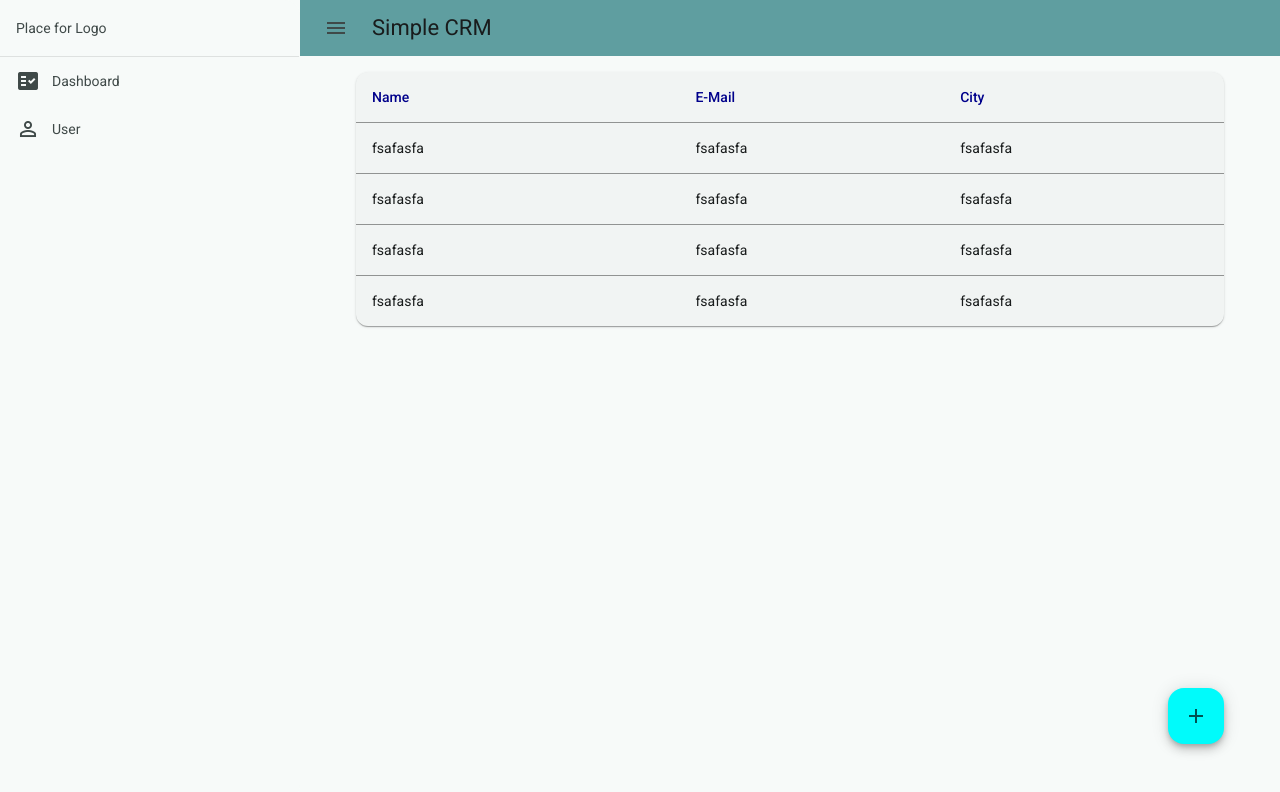
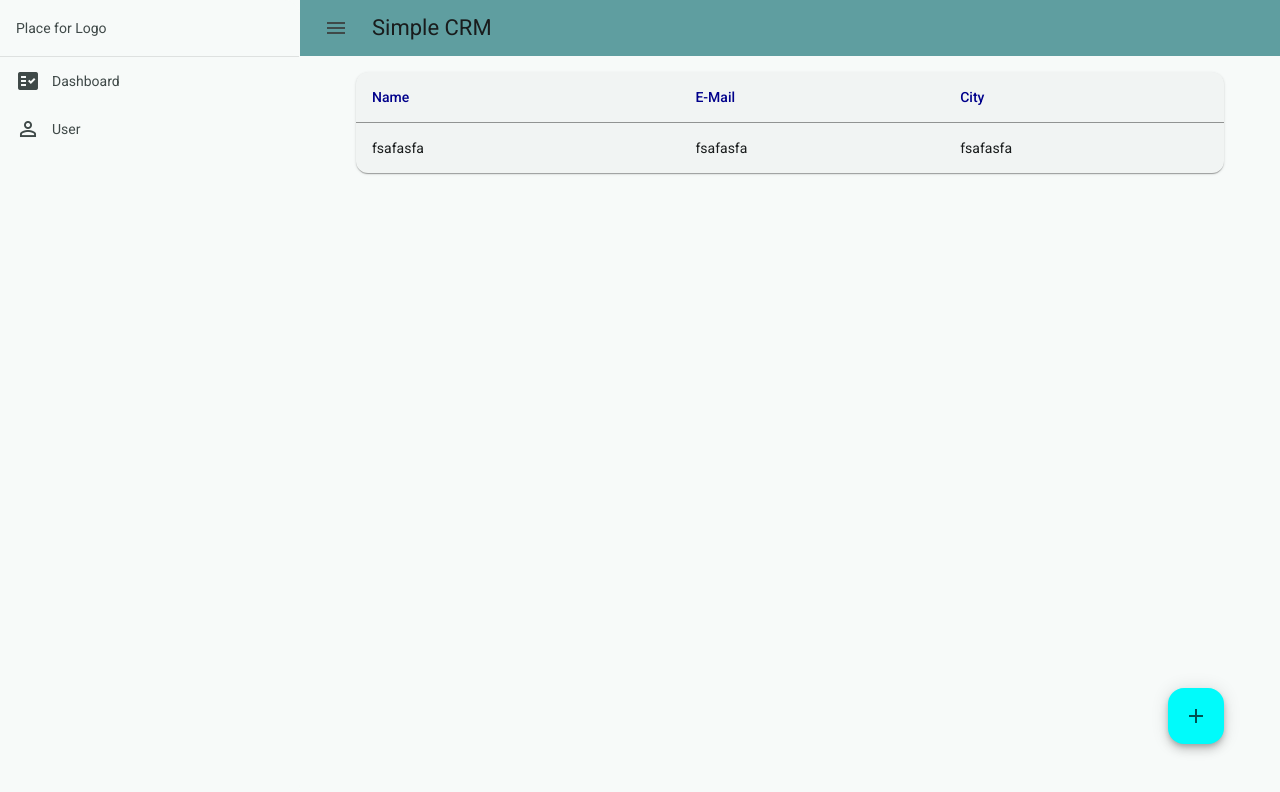
Before and after one commit to AlexanderKiefer77/SimpleCRM, an Angular app: page /user in a window 1280 px wide. Shown: the top 792 px of the page. Built offline with nearby package versions, Linux system fonts and the light colour scheme.

Commit message:
add dialog close function

```diff
--- a/src/app/app.html
+++ b/src/app/app.html
@@ -2,6 +2,7 @@
   <mat-drawer #drawer class="sidenav" [opened]="true" mode="side">
     <div class="logo-container">
       <p>Place for Logo</p>
+      <!-- Logo hier einfügen (z.B. bei logomaker.com erstellen) als img mit class. Entsprechend Größe und so anpassen -->
     </div>
 
     <!-- mit " [opened]="true" " ist die sidenav standartmässig geöffnet -->
--- a/src/app/dialog-add-user/dialog-add-user.html
+++ b/src/app/dialog-add-user/dialog-add-user.html
@@ -50,6 +50,6 @@
 </mat-dialog-content>
 
 <mat-dialog-actions class="dialog-btn" >
-    <button [disabled]="loading" matButton>Cancel</button>
+    <button [disabled]="loading" matButton (click)="dialogRef.close()">Cancel</button>
     <button [disabled]="loading" matButton (click)="saveUser()" cdkFocusInitial>Save</button>
 </mat-dialog-actions>
--- a/src/app/dialog-add-user/dialog-add-user.ts
+++ b/src/app/dialog-add-user/dialog-add-user.ts
@@ -33,7 +33,7 @@ export class DialogAddUser {
   birthDate: Date = new Date();
   loading = false; // für loading bar in dialog add user
 
-  constructor(public dialogRef: MatDialogRef<DialogAddUser> ) {} // private firestore: AngularFirestore
+  constructor(public dialogRef: MatDialogRef<DialogAddUser> ) {} // ,private firestore: AngularFirestore
 
   saveUser() {
     this.user.birthDate = this.birthDate.getTime();
--- a/src/app/user/user.html
+++ b/src/app/user/user.html
@@ -5,25 +5,10 @@
             <th>E-Mail</th>
             <th>City</th>
         </tr>
-        <tr>
-            <td>fsafasfa</td>
-            <td>fsafasfa</td>
-            <td>fsafasfa</td>
-        </tr>
-          <tr>
-            <td>fsafasfa</td>
-            <td>fsafasfa</td>
-            <td>fsafasfa</td>
-        </tr>
-          <tr>
-            <td>fsafasfa</td>
-            <td>fsafasfa</td>
-            <td>fsafasfa</td>
-        </tr>
-          <tr>
-            <td>fsafasfa</td>
-            <td>fsafasfa</td>
-            <td>fsafasfa</td>
+        <tr> <!--  <tr *ngFor="let user of allUsers"> -->
+            <td>fsafasfa</td> <!-- <td>{{ user.firstName }} {{ user.lastName }}</td> -->
+            <td>fsafasfa</td> <!-- <td>{{ user.email }}</td> -->
+            <td>fsafasfa</td> <!-- <td>{{ user.city }}</td> -->
         </tr>
     </table>
 </mat-card>
--- a/src/app/user/user.ts
+++ b/src/app/user/user.ts
@@ -6,11 +6,12 @@ import { MatDialog, MatDialogModule } from '@angular/material/dialog';
 import { DialogAddUser } from '../dialog-add-user/dialog-add-user';
 import { User as UserModel } from '../../models/user.class';
 import {MatCardModule} from '@angular/material/card';
+// import { NgForOf } from "../../../node_modules/@angular/common/types/_common_module-chunk";
 
 @Component({
   selector: 'app-user',
   standalone: true,
-  imports: [MatButtonModule, MatIconModule, MatTooltipModule, MatDialogModule, MatCardModule],
+  imports: [MatButtonModule, MatIconModule, MatTooltipModule, MatDialogModule, MatCardModule ], // ,NgForOf
   templateUrl: './user.html',
   styleUrls: ['./user.scss'],
 })
@@ -18,10 +19,23 @@ import {MatCardModule} from '@angular/material/card';
 export class User {
 
   user = new UserModel();
+  allUsers = [];
 
 
-  constructor(public dialog: MatDialog) {
+  constructor(public dialog: MatDialog) { // ,private firestore: AngularFirestore
   }
+
+  /*
+  ngOnInit(): void {
+    this.firestore
+    .collection('users');
+    .valueChanges()
+    .subscribe((changes: any) => {
+      console.log('Received changes from DB', changes);
+      this.allUsers = changes;
+    });
+  }
+  */
 
   openDialog() {
     this.dialog.open(DialogAddUser);
```
